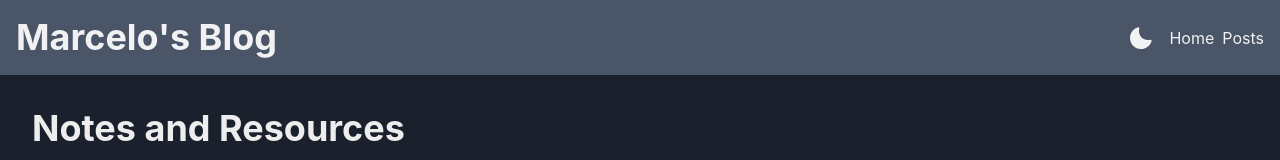
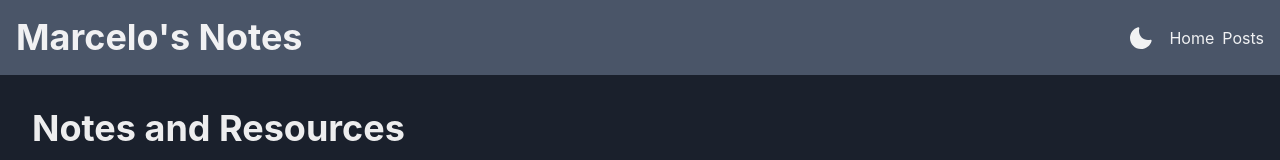
Before and after one commit to mm587517/website, a Next.js app: page / in a window 1280 px wide. Shown: the top 160 px of the page. Built offline with nearby package versions, Linux system fonts and the light colour scheme.

Commit message:
Updating hrefs

```diff
--- a/components/Header.tsx
+++ b/components/Header.tsx
@@ -8,7 +8,7 @@ import {
   useColorMode,
   useColorModeValue,
 } from "@chakra-ui/react";
-import Link from "next/link"
+import Link from "next/link";
 
 export const Header = () => {
   const { toggleColorMode } = useColorMode();
@@ -26,7 +26,7 @@ export const Header = () => {
     >
       <Link href="/">
         <Heading as="h3" cursor="pointer">
-          Marcelo&apos;s Blog
+          Marcelo&apos;s Notes
         </Heading>
       </Link>
       <Box ml="auto">
```
Also changed, not shown: pages/posts/[slug].tsx (+3 -4 lines).
